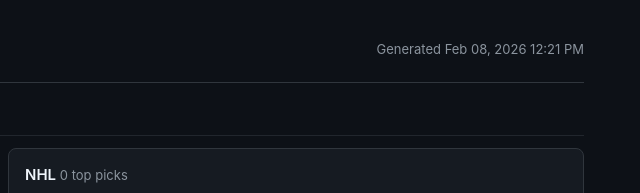
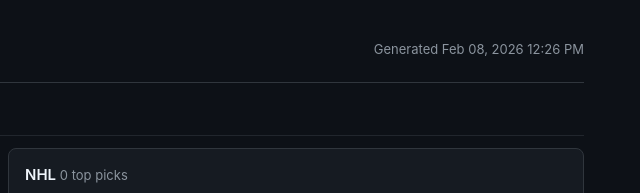
Before and after one commit to chaseballernesbit-sys/ncaa-basketball, a plain HTML site: page docs/index.html in a window 1280 px wide. Shown: the top 193 px of the page, 640-1280 px from the left. Drawn offline with Linux system fonts and the light colour scheme.

Commit message:
Update dashboard 2026-02-08

```diff
--- a/docs/index.html
+++ b/docs/index.html
@@ -178,7 +178,7 @@ header .generated { font-size: 13px; color: #8b949e; }
 <body>
 <header>
     <h1>Sports Picks Dashboard</h1>
-    <span class="generated">Generated Feb 08, 2026 12:21 PM</span>
+    <span class="generated">Generated Feb 08, 2026 12:26 PM</span>
 </header>
 
 <div class="section">
```
